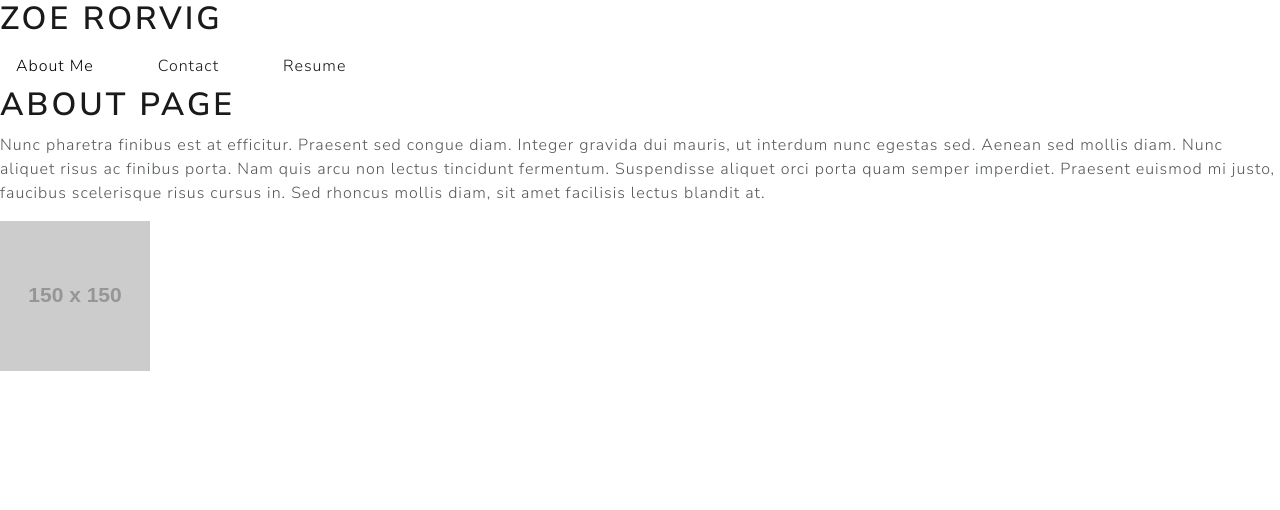
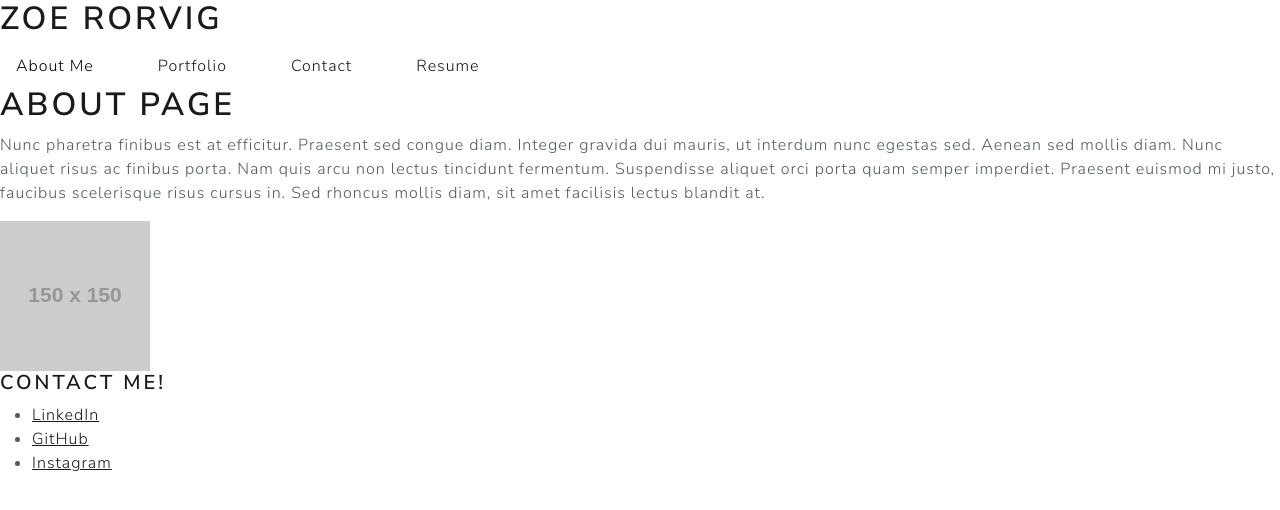
Before and after one commit to ZoeRorvig/my-react-portfolio, a React (Create React App) app: page / in a window 1280 px wide. Shown: the top 510 px of the page. Built offline with nearby package versions, Linux system fonts and the light colour scheme.

Commit message:
added base functioning for footer

```diff
--- a/src/components/Navigation.js
+++ b/src/components/Navigation.js
@@ -12,7 +12,7 @@ function Navigation({ currentPage, handlePageChange }) {
           About Me
         </a>
       </li>
-      {/* <li className="nav-item">
+      <li className="nav-item">
         <a
           href="#portfolio"
           onClick={() => handlePageChange('Portfolio')}
@@ -20,7 +20,7 @@ function Navigation({ currentPage, handlePageChange }) {
         >
           Portfolio
         </a>
-      </li> */}
+      </li>
       <li className="nav-item">
         <a
           href="#contact"
--- a/src/components/PortfolioContainer.js
+++ b/src/components/PortfolioContainer.js
@@ -2,16 +2,18 @@ import React, { useState } from 'react';
 import Navigation from './Navigation';
 import Header from './Header';
 import About from './pages/About';
+import Portfolio from './pages/Portfolio';
 import Contact from './pages/Contact';
 import Resume from './pages/Resume';
+import Footer from './pages/Footer';
 
 export default function PortfolioContainer() {
     const [currentPage, setCurrentPage] = useState('About');
 
     const renderPage = () => {
-        // if (currentPage === 'Portfolio') {
-        //   return <Portfolio />;
-        // }
+        if (currentPage === 'Portfolio') {
+          return <Portfolio />;
+        }
         if (currentPage === 'Contact') {
             return <Contact />;
         }
@@ -28,6 +30,7 @@ export default function PortfolioContainer() {
             <Header />
             <Navigation currentPage={currentPage} handlePageChange={handlePageChange} />
             {renderPage()}
+            <Footer />
         </div>
     );
 }
--- a/src/components/pages/Footer.js
+++ b/src/components/pages/Footer.js
@@ -0,0 +1,20 @@
+import React from 'react';
+
+export default function Footer() {
+  return (
+    <footer>
+        <h4>Contact Me!</h4>
+        <ul>
+            <li>
+                <a href='https://www.linkedin.com/in/zoerorvig/' target='_blank' rel='noreferrer'>LinkedIn</a>
+            </li>
+            <li>
+                <a href='https://github.com/ZoeRorvig' target='_blank' rel='noreferrer'>GitHub</a>
+            </li>
+            <li>
+                <a href='https://www.instagram.com/mightyzorvig/' target='_blank' rel='noreferrer'>Instagram</a>
+            </li>
+        </ul>
+    </footer>
+  );
+}
--- a/src/components/pages/Portfolio.js
+++ b/src/components/pages/Portfolio.js
@@ -0,0 +1,9 @@
+import React from 'react';
+
+export default function Portfolio() {
+  return (
+    <div>
+        <h1>COMING SOON</h1>
+    </div>
+  );
+}
--- a/src/components/pages/Resume.js
+++ b/src/components/pages/Resume.js
@@ -5,7 +5,7 @@ export default function Resume() {
     <div>
       <h1>Resume</h1>
       <p>Click On the Image Below to Download</p>
-      <a href='https://drive.google.com/file/d/1SmkziWnUv7mhef_bbn17P6d7cJUvX93G/view?usp=sharing' target="_blank"><img src={require('../../images/resume.jpg')} alt='resume'/></a>
+      <a href='https://drive.google.com/file/d/1SmkziWnUv7mhef_bbn17P6d7cJUvX93G/view?usp=sharing' target='_blank' rel='noreferrer'><img src={require('../../images/resume.jpg')} alt='resume'/></a>
     </div>
   );
 }
```
